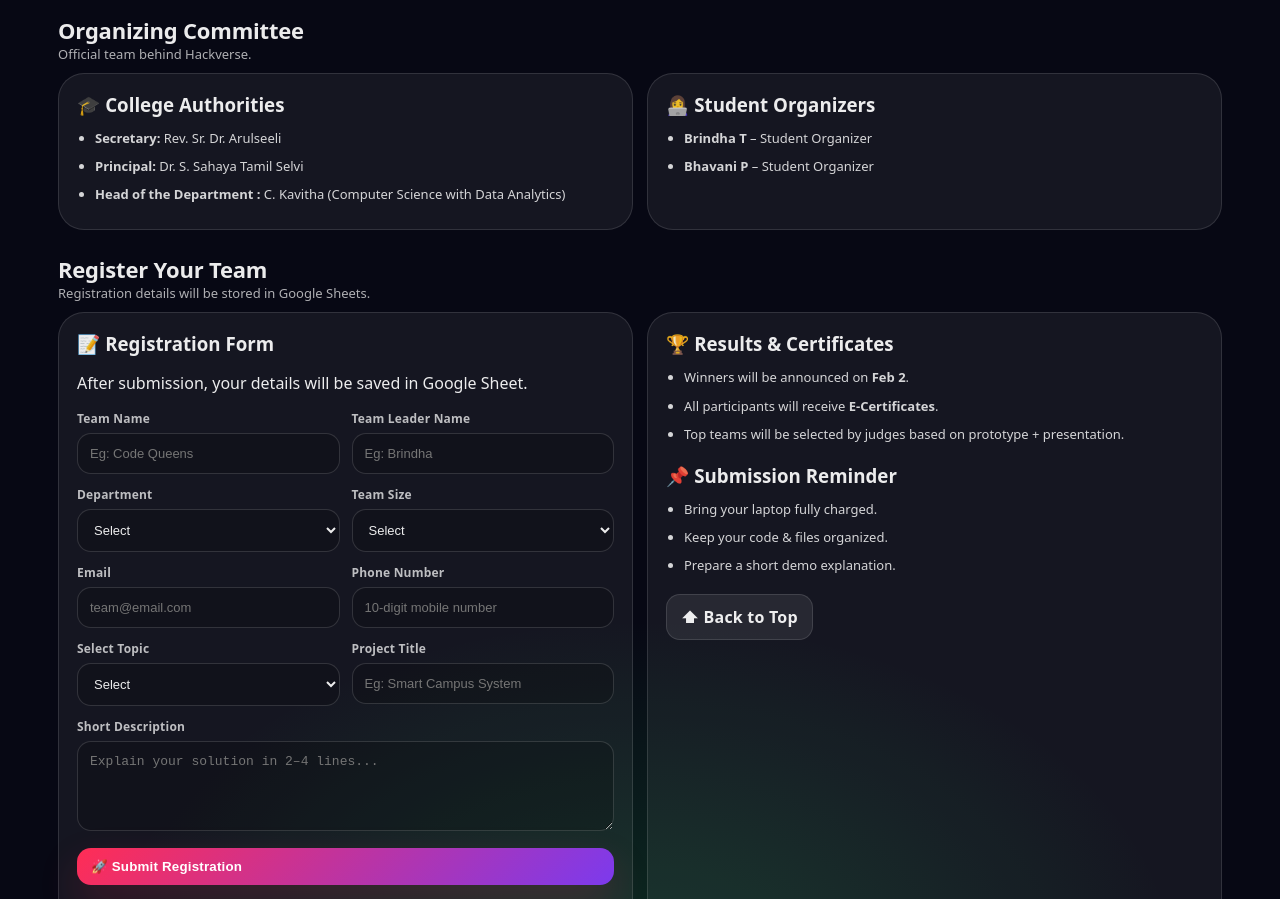
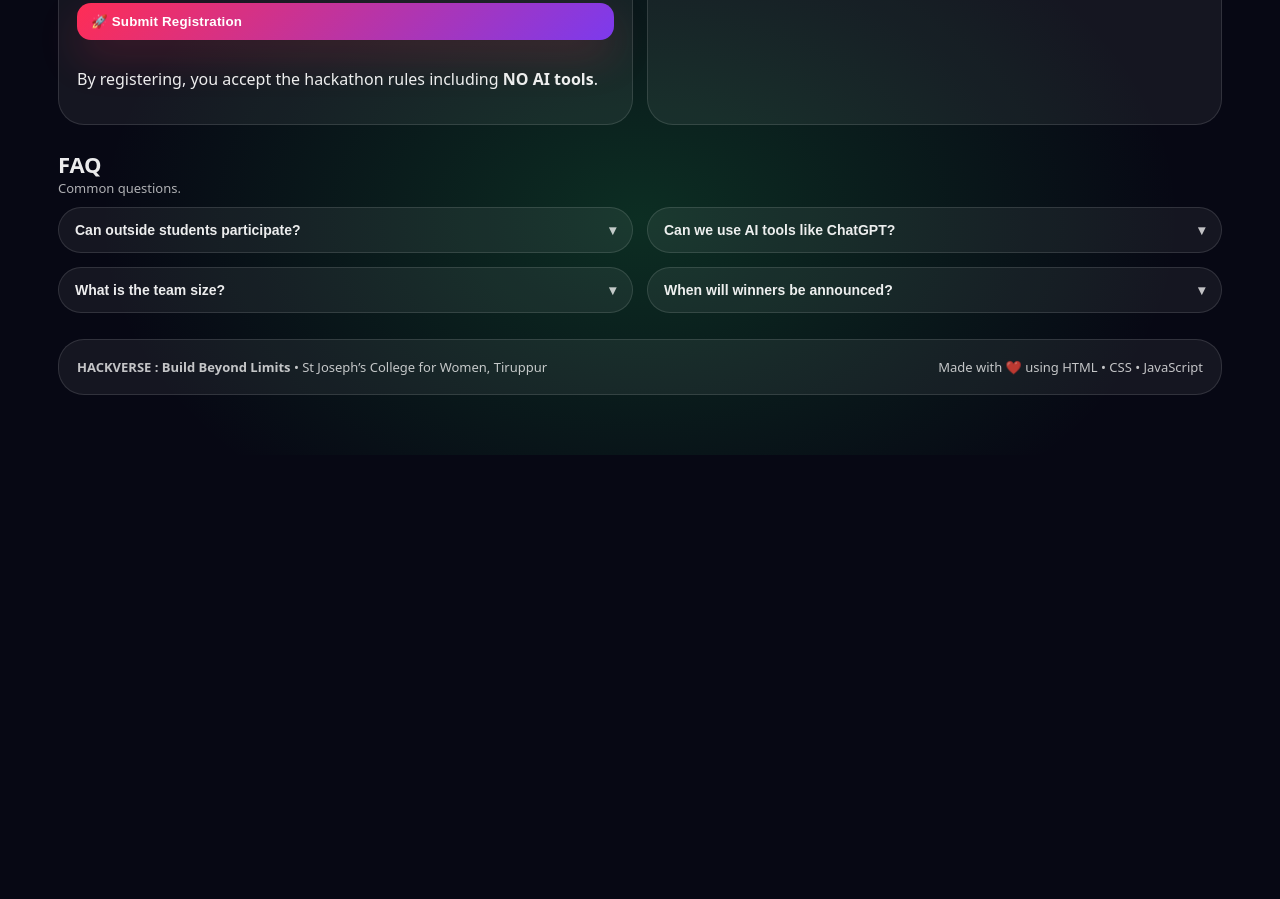
Before and after one commit to brindha-ux/hackathon, a plain HTML site: page index.html in a window 1280 px wide. Shown: the part 1901-2800 px from the top of the page. After the commit the page ends 2356 px from the top, so only its background shows below. Drawn offline with Linux system fonts and the light colour scheme.

Commit message:
Update index.html

```diff
--- a/index.html
+++ b/index.html
@@ -870,14 +870,14 @@
       <div class="sectionTitle">
         <div>
           <h2>Register Your Team</h2>
-          <p>Registration details will be stored in Google Sheets.</p>
+
         </div>
       </div>
 
       <div class="twoCol">
         <div class="panel">
           <h3 style="margin:0 0 8px;">📝 Registration Form</h3>
-          <p class="hint">After submission, your details will be saved in Google Sheet.</p>
+
 
           <form id="regForm">
             <div class="row">
@@ -925,16 +925,6 @@
               </div>
             </div>
 
-            <div class="row">
-              <div>
-                <label>Select Topic</label>
-                <select id="topicSelect" required></select>
-              </div>
-              <div>
-                <label>Project Title</label>
-                <input type="text" id="projectTitle" placeholder="Eg: Smart Campus System" required />
-              </div>
-            </div>
 
             <div>
               <label>Short Description</label>
```
